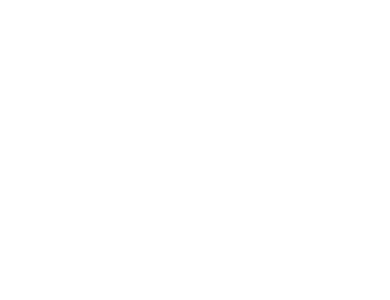
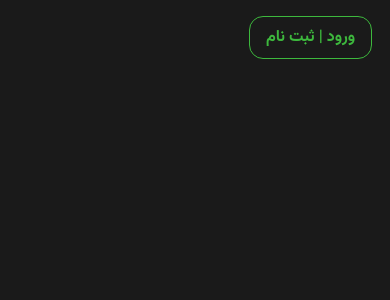
Before and after one commit to danialajz/my-Dr, a Next.js app: page / in a window 390 px wide. Shown: the top 300 px of the page. Built offline with nearby package versions, Linux system fonts and the light colour scheme.

Commit message:
[ADD] header

```diff
--- a/package.json
+++ b/package.json
@@ -9,6 +9,7 @@
     "lint": "next lint"
   },
   "dependencies": {
+    "clsx": "^2.1.1",
     "next": "14.2.22",
     "react": "^18",
     "react-dom": "^18"
--- a/src/app/globals.css
+++ b/src/app/globals.css
@@ -1,31 +1,32 @@
 :root {
+  --color-gray-98: hsl(0deg 0% 98%);
+  --color-gray-90: hsl(0deg 0% 90%);
+  --color-gray-80: hsl(0deg 0% 80%);
+  --color-gray-70: hsl(0deg 0% 70%);
+  --color-gray-40: hsl(0deg 0% 40%);
+  --color-gray-30: hsl(0deg 0% 30%);
+  --color-gray-20: hsl(0deg 0% 20%);
+  --color-gray-16: hsl(0deg 0% 16%);
+  --color-gray-12: hsl(0deg 0% 12%);
+  --color-gray-10: hsl(0deg 0% 10%);
+
   --color-default-background: var(--color-gray-10);
   --color-default-foreground: var(--color-gray-98);
 
-  --color-subscribe-background: hsl(50deg 100% 50%);
-  --color-subscribe-foreground: var(--color-gray-10);
+  --color-primary: hsl(120deg 50% 48%);
+  --color-primary-fade: hsl(120deg 50% 96%);
+  --color-primary-lighter: hsl(120deg 50% 52%);
+  --color-primary-darker: hsl(120deg 50% 44%);
+  --color-primary-opposite: var(--color-gray-10);
 
-  --color-react: hsl(191deg 65% 60%);
-  --color-next: hsl(0deg 0% 0%);
-
-  --color-box-shadow-subtle: hsl(0deg 0% 10% / 12%);
-  --box-shadow-subtle: 0 0.2rem 0.5rem 0 var(--color-box-shadow-subtle);
-
-  --border-radius: 0.25rem;
+  --border-radius: 0.875rem;
 
   --full-width: 75rem;
   --full-width-padding-inline: calc(max(100% - var(--full-width), 2rem) / 2);
 
-  --section-margin-block: 4rem;
-  --alternative-section-padding-block: 2rem;
-
   --animation-duration-fast: 0.1s;
   --animation-duration-normal: 0.5s;
   --animation-duration-slow: 1s;
-
-  @media (max-width: 1000px) {
-    --section-margin-block: 2rem;
-  }
 }
 
 *,
@@ -38,12 +39,7 @@
 }
 
 html {
-  color-scheme: dark light;
-
-  scroll-behavior: smooth;
-  scroll-padding-block-start: 2rem;
-
-  interpolate-size: allow-keywords;
+  color-scheme: dark;
 }
 
 input,
@@ -64,6 +60,10 @@
   list-style: none;
 }
 
+p {
+  color: var(--color-gray-80);
+}
+
 a {
   color: inherit;
 
@@ -74,41 +74,23 @@
   background-color: var(--color-default-background);
   color: var(--color-default-foreground);
 
-  display: flex;
-  flex-direction: column;
+  display: grid;
+  grid-template-rows: auto 1fr auto auto;
 
   min-block-size: 100vh;
   min-block-size: 100dvh;
 
   font-size: var(--fz-400);
 
-  > header,
-  > footer,
-  section {
+  > * {
     padding-inline: var(--full-width-padding-inline);
   }
 
-  section#roadmap {
-    background-color: var(--color-gray-14);
+  .tagline {
+    background-color: var(--color-gray-16);
 
-    padding-block: var(--alternative-section-padding-block);
+    padding-block: 1rem;
+
+    text-align: center;
   }
 }
-
-h2 {
-  margin-block-end: 1rem;
-
-  font-size: var(--fz-700);
-  font-weight: 100;
-}
-
-h3 {
-  margin-block-end: 1rem;
-
-  font-size: var(--fz-600);
-  font-weight: 100;
-}
-
-.ambient-filter {
-  filter: url("#ambient-filter");
-}
--- a/src/app/layout.tsx
+++ b/src/app/layout.tsx
@@ -1,6 +1,9 @@
 import type { Metadata } from "next";
 import { Vazirmatn } from "next/font/google";
+
 import "./globals.css";
+
+import HeaderComponent from "@/components/header/header.component";
 
 const vazirmatn = Vazirmatn({
   subsets: ["latin", "arabic"],
@@ -18,7 +21,10 @@
 }>) {
   return (
     <html lang="fa" dir="rtl" className={vazirmatn.className}>
-      <body>{children}</body>
+      <body>
+        <HeaderComponent />
+        <main>{children}</main>
+      </body>
     </html>
   );
 }
--- a/src/app/page.tsx
+++ b/src/app/page.tsx
@@ -1,3 +1,3 @@
 export default function Home() {
-  return <h1>hello</h1>;
+  return <h1>سلام رفیق</h1>;
 }
--- /dev/null
+++ b/src/components/header/header.component.tsx
@@ -0,0 +1,34 @@
+"use client";
+import Link from "next/link";
+
+import { ReactElement } from "react";
+import { usePathname } from "next/navigation";
+
+import clsx from "clsx";
+
+import styles from "./header.module.css";
+export default function HeaderComponent(): ReactElement {
+  const pathName = usePathname();
+  return (
+    <header className={styles.header}>
+      <nav>
+        <ul>
+          <li>
+            <Link href="/" className={clsx(pathName === "/" && "active")}>
+              خانه
+            </Link>
+          </li>
+          <li>
+            <Link
+              href="/search"
+              className={clsx(pathName === "/search" && "active")}
+            >
+              جستجو
+            </Link>
+          </li>
+        </ul>
+      </nav>
+      <button className={styles.cta}>ورود | ثبت نام</button>
+    </header>
+  );
+}
--- /dev/null
+++ b/src/components/header/header.module.css
@@ -0,0 +1,42 @@
+.header {
+  display: flex;
+  align-items: center;
+  gap: 2rem;
+
+  padding-block: 1rem;
+
+  nav {
+    > ul {
+      display: flex;
+      gap: 2rem;
+
+      > li {
+        a {
+          &.active {
+            color: var(--color-primary);
+          }
+        }
+      }
+    }
+  }
+
+  .cta {
+    background-color: transparent;
+    color: var(--color-primary);
+
+    margin-inline-start: auto;
+    padding: 0.5rem 1rem;
+
+    border: 1px solid currentcolor;
+    border-radius: var(--border-radius);
+
+    font-weight: 700;
+
+    cursor: pointer;
+
+    &:hover {
+      background-color: var(--color-primary);
+      color: var(--color-primary-opposite);
+    }
+  }
+}
```
Also changed, not shown: 2 other files (tests, documents, lock files or other folders).
